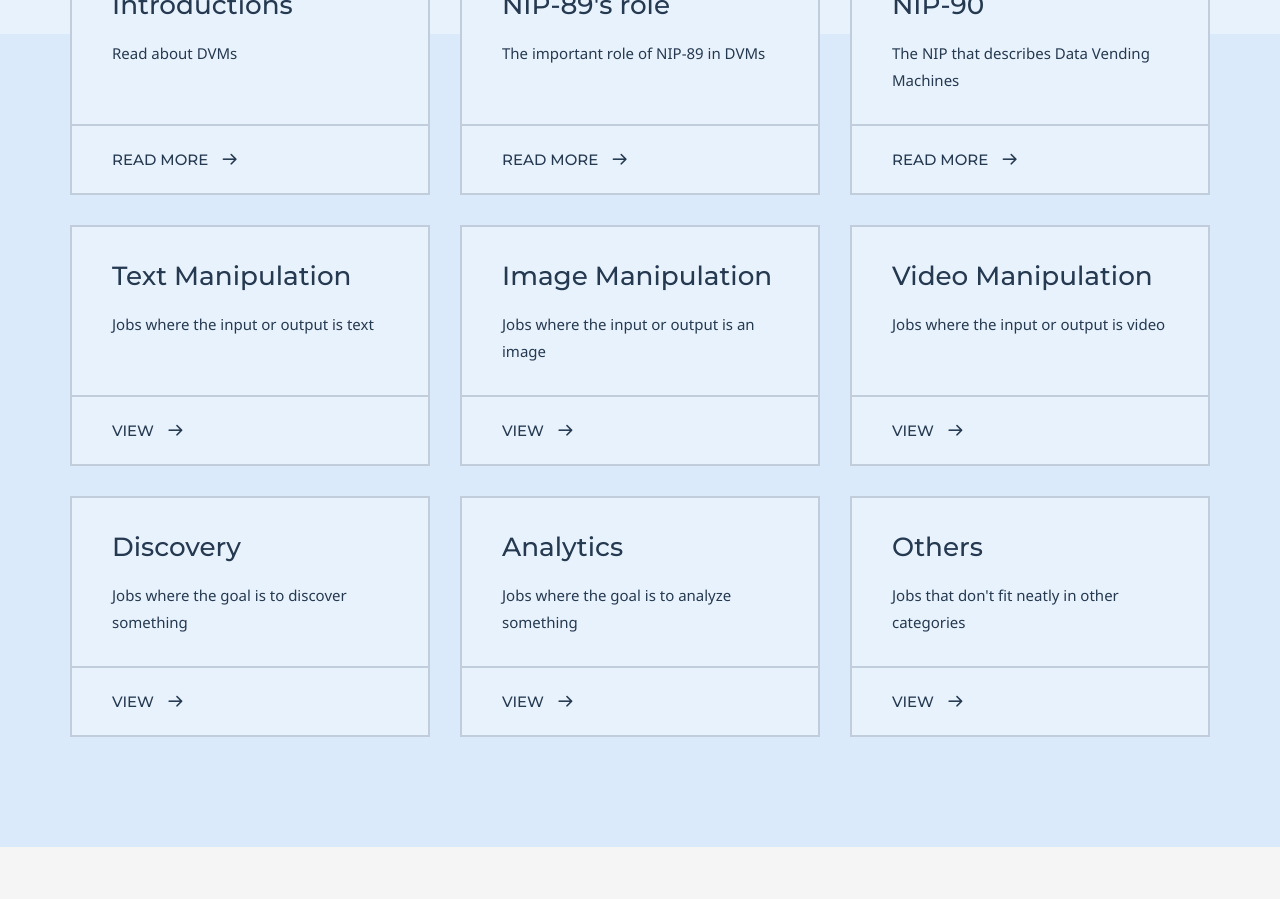
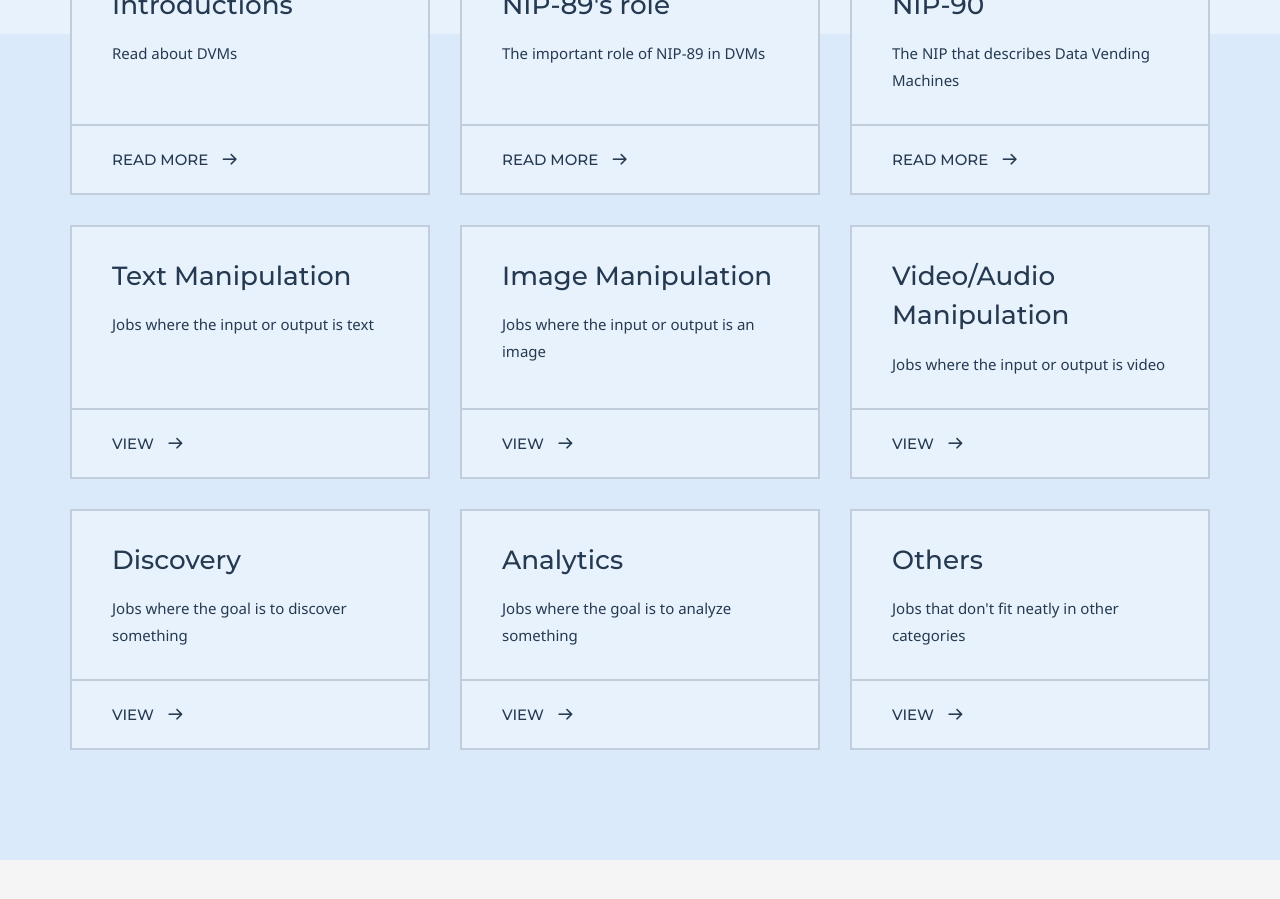
Before and after one commit to nostr-protocol/data-vending-machines, a Jekyll site: the page built from index.md, in a window 1280 px wide and 900 px high, scrolled down 475 px. Built offline with Jekyll 4.4.1, drawn with Linux system fonts in a browser that asks for light colours; some web fonts are replaced.

Commit message:
Update index.md

```diff
--- a/index.md
+++ b/index.md
@@ -38,7 +38,7 @@ grid_navigation:
       excerpt: "Jobs where the input or output is an image"
       cta: View
       url: 'ranges/51xx'
-    - title: Video Manipulation
+    - title: Video/Audio Manipulation
       excerpt: "Jobs where the input or output is video"
       cta: View
       url: 'ranges/52xx'
```
